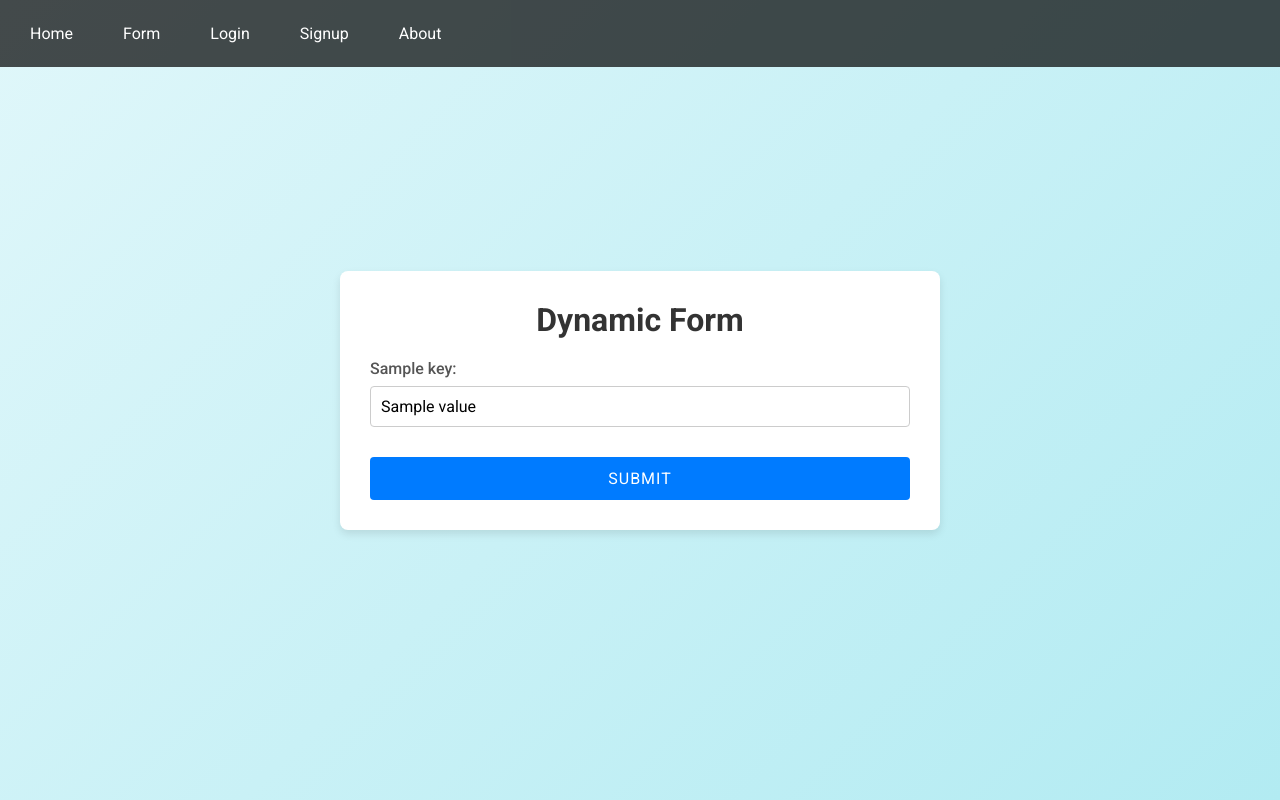
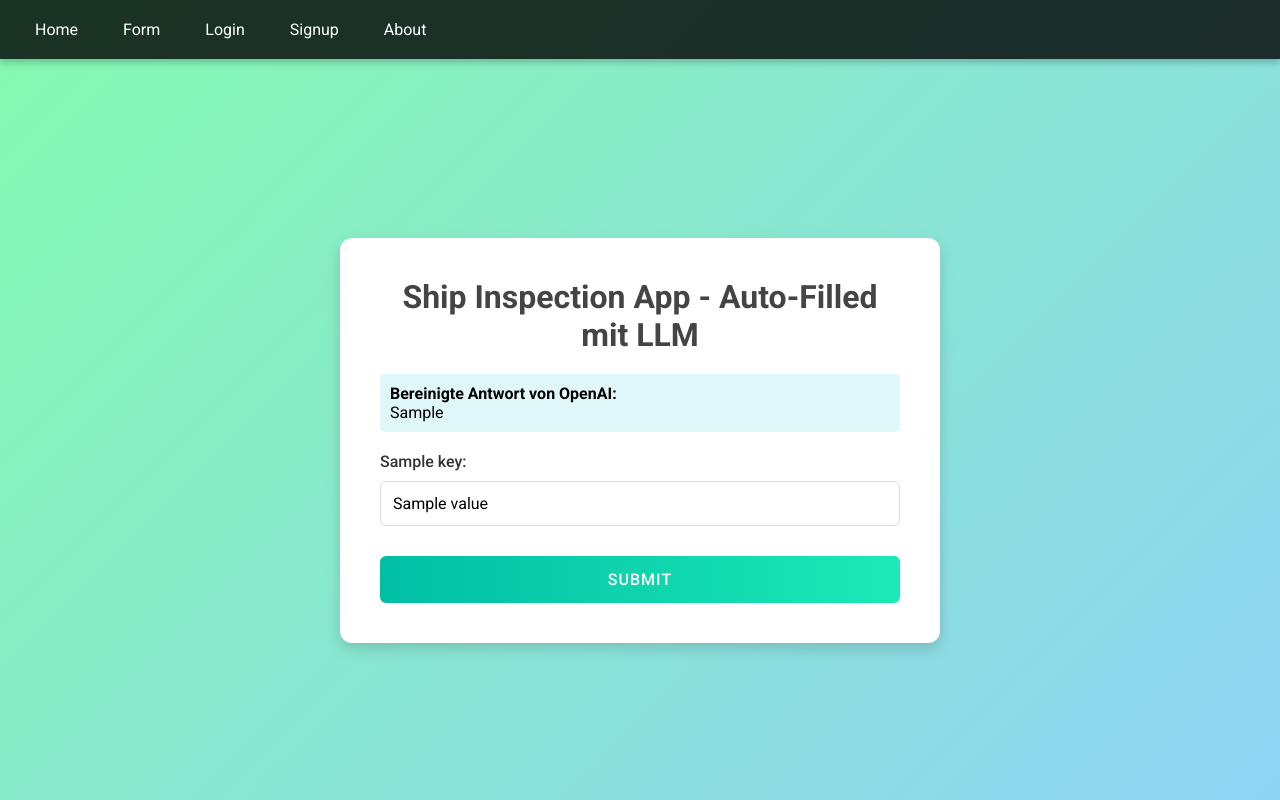
Before and after one commit to roshanzadeh1994/TESTO-SAMPLE-THERMO, a FastAPI app: template templates/dynamic_form.html in a window 1280 px wide. Run offline with FastAPI, Linux system fonts and the light colour scheme; the template is opened without the code that fills it: most values are stand-ins (such as "Sample title", 1, 10 or a date in 2020).

Commit message:
dynamic db style is updated

```diff
--- a/routers/router_dynamic.py
+++ b/routers/router_dynamic.py
@@ -102,7 +102,7 @@
     #if ai_data["inspection date"]:
             #ai_data["inspection date"] = parse_date(ai_data['inspection date'])
 
-    return templates.TemplateResponse("dynamic_form.html", {"request": request, "data": ai_data})
+    return templates.TemplateResponse("dynamic_form.html", {"request": request, "data": ai_data, "clean_response": ai_response_clean})
 
 
 
@@ -193,7 +193,7 @@
         # Temporäre Datei löschen
         os.remove(temp_audio_file_path)
 
-        return templates.TemplateResponse("dynamic_form.html", {"request": request, "data": ai_data})
+        return templates.TemplateResponse("dynamic_form.html", {"request": request, "data": ai_data, "clean_response": ai_response_clean})
 
     except Exception as e:
         return templates.TemplateResponse("error.html", {"request": request, "error": str(e)})
--- a/templates/dynamic_form.html
+++ b/templates/dynamic_form.html
@@ -6,103 +6,142 @@
     <title>Dynamic Form</title>
     <link href="https://fonts.googleapis.com/css2?family=Roboto:wght@400;500;700&display=swap" rel="stylesheet">
     <style>
+        /* Reset and global styles */
         * {
-            box-sizing: border-box;
             margin: 0;
             padding: 0;
-            font-family: 'Roboto', sans-serif;
+            box-sizing: border-box;
+            font-family: 'Roboto', sans-serif, Arial, Helvetica, sans-serif;
         }
 
         body {
-            background: linear-gradient(135deg, #e0f7fa, #b2ebf2);
+            background: linear-gradient(135deg, #84fab0, #8fd3f4);
             display: flex;
+            flex-direction: column;
+            align-items: center;
             justify-content: center;
-            align-items: center;
             height: 100vh;
             padding: 20px;
         }
+
         .navbar {
             display: flex;
             justify-content: flex-start;
             align-items: center;
-      background-color: rgba(0, 0, 0, 0.7);
-      padding: 10px;
+            background-color: rgba(0, 0, 0, 0.8);
+            padding: 10px 20px;
             position: fixed;
             top: 0;
             left: 0;
             width: 100%;
             z-index: 1000;
+            box-shadow: 0 4px 6px rgba(0, 0, 0, 0.2);
         }
 
         .navbar a {
             color: white;
-      padding: 14px 20px;
+            padding: 10px 15px;
             text-decoration: none;
             text-align: center;
-      transition: background-color 0.3s;
-      margin-right: 10px;
+            border-radius: 5px;
+            transition: background-color 0.3s, color 0.3s;
+            margin-right: 15px;
         }
 
         .navbar a:hover {
-      background-color: #ddd;
+            background-color: #f9a825;
             color: black;
+        }
+
+        .container {
+            width: 100%;
+            max-width: 600px;
+            background: #ffffff;
+            padding: 40px;
+            border-radius: 12px;
+            box-shadow: 0 6px 15px rgba(0, 0, 0, 0.15);
+            margin-top: 80px; /* Space for navbar */
         }
 
         h1 {
             text-align: center;
             margin-bottom: 20px;
-            color: #333;
-        }
-
-        form {
-            background: white;
-            padding: 30px;
-            border-radius: 8px;
-            box-shadow: 0 4px 8px rgba(0, 0, 0, 0.1);
-            width: 100%;
-            max-width: 600px;
+            color: #444;
+            font-size: 2rem;
         }
 
         label {
             display: block;
-            margin-bottom: 8px;
+            margin-bottom: 10px;
             font-weight: 500;
-            color: #555;
+            color: #333;
         }
 
         input[type="text"] {
             width: 100%;
-            padding: 10px;
+            padding: 12px;
             margin-bottom: 20px;
-            border: 1px solid #ccc;
-            border-radius: 4px;
+            border: 1px solid #ddd;
+            border-radius: 6px;
             font-size: 16px;
-            transition: 0.3s;
+            transition: border-color 0.3s, box-shadow 0.3s;
         }
 
         input[type="text"]:focus {
-            border-color: #007bff;
+            border-color: #00bfa5;
             outline: none;
-            box-shadow: 0 0 8px rgba(0, 123, 255, 0.5);
+            box-shadow: 0 0 10px rgba(0, 191, 165, 0.4);
         }
 
         button {
-            background: #007bff;
+            background: linear-gradient(90deg, #00bfa5, #1de9b6);
             color: white;
-            padding: 12px 20px;
+            padding: 14px 20px;
             border: none;
-            border-radius: 4px;
+            border-radius: 6px;
             cursor: pointer;
             font-size: 16px;
+            font-weight: 500;
             width: 100%;
             margin-top: 10px;
             text-transform: uppercase;
             letter-spacing: 1px;
-            transition: background 0.3s;
+            transition: background 0.3s, transform 0.2s;
         }
 
         button:hover {
-            background: #0056b3;
+            background: linear-gradient(90deg, #1de9b6, #00bfa5);
+            transform: translateY(-2px);
+        }
+
+        button:active {
+            transform: translateY(0);
+        }
+
+        .info-box {
+            margin-bottom: 20px;
+            padding: 10px;
+            background-color: #e0f7fa;
+            border-radius: 5px;
+        }
+
+        @media (max-width: 768px) {
+            body {
+                padding: 10px;
+            }
+
+            h1 {
+                font-size: 1.5rem;
+            }
+
+            .navbar a {
+                padding: 8px 10px;
+                font-size: 14px;
+            }
+
+            .container {
+                padding: 20px;
+            }
         }
     </style>
 </head>
@@ -113,15 +152,24 @@
         <a href="/login">Login</a>
         <a href="/signup">Signup</a>
         <a href="/about">About</a>
+    </div>
 
+    <div class="container">
+        <h1>Ship Inspection App - Auto-Filled mit LLM</h1>
+
+        <!-- Anzeige der bereinigten Antwort als Erklärung für den Benutzer -->
+        <div class="info-box">
+            <strong>Bereinigte Antwort von OpenAI:</strong>
+            <p>{{ clean_response }}</p>
         </div>
+
         <form action="/submit_dynamic_form" method="post">
-        <h1>Dynamic Form</h1>
             {% for key, value in data.items() %}
             <label for="{{ key }}">{{ key }}:</label>
-        <input type="text" id="{{ key }}" name="{{ key }}" value="{{ value }}">
+            <input type="text" id="{{ key }}" name="{{ key }}" value="{{ value }}" aria-label="{{ key }}">
             {% endfor %}
             <button type="submit">Submit</button>
         </form>
+    </div>
 </body>
 </html>
```
Also changed, not shown: testoSample.db. Lines whose indentation alone changed are shown as unchanged.
